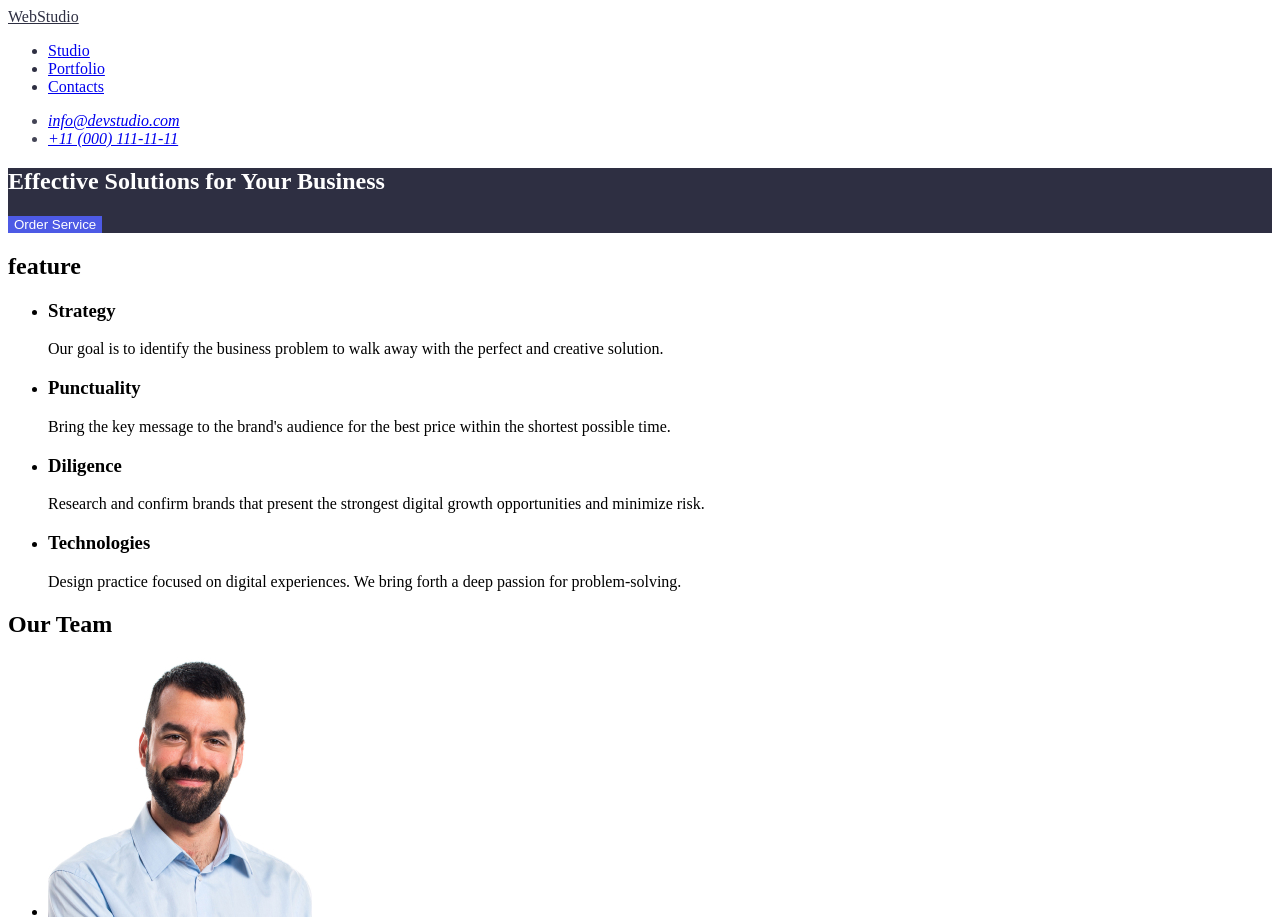
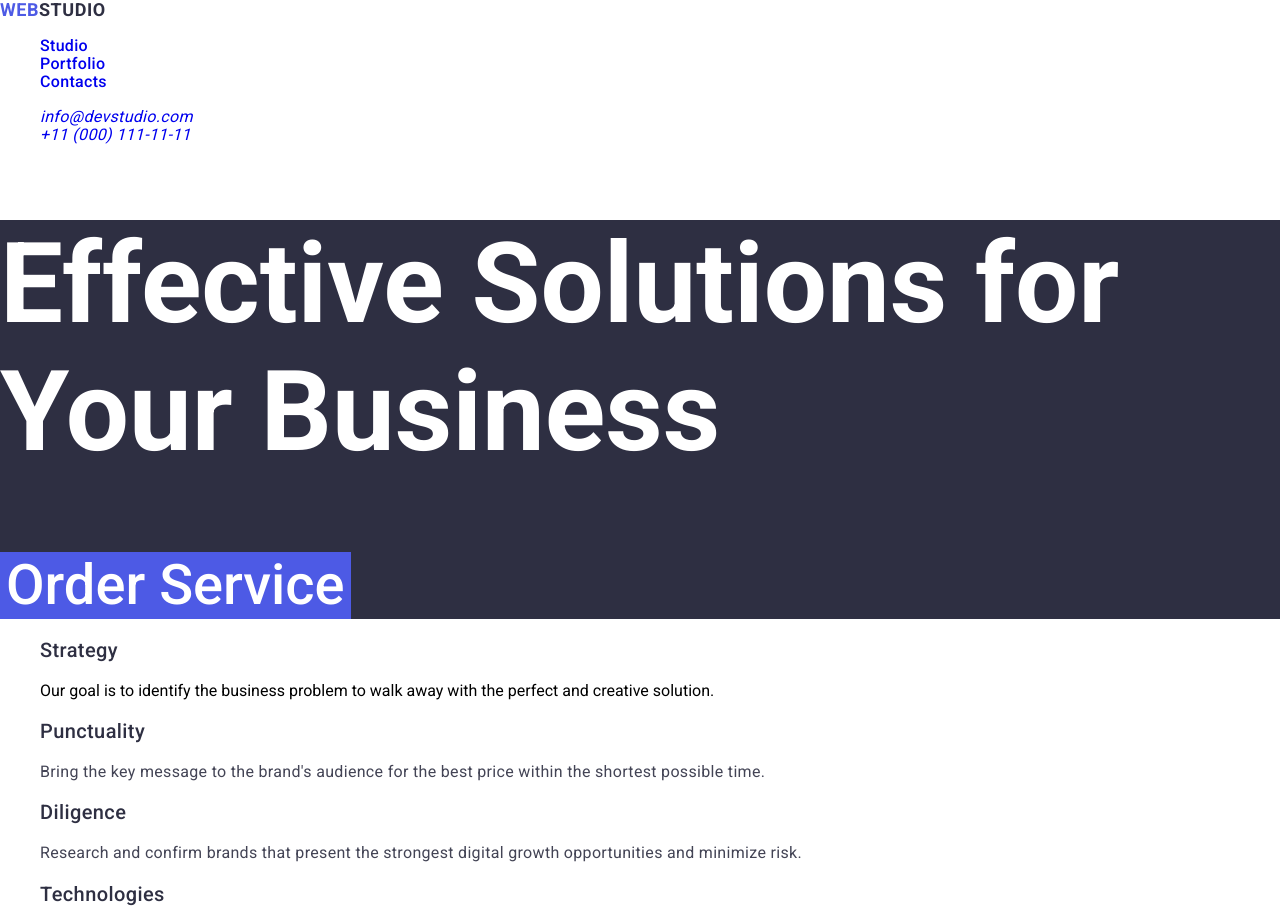
Before and after one commit to iryshanykkolaevna/homework2, a plain HTML site: page index.html in a window 1280 px wide. Shown: the top 920 px of the page. Drawn offline with nearby package versions, Linux system fonts and the light colour scheme.

Commit message:
add chaige to html, add styless css

```diff
--- a/css/styles.css
+++ b/css/styles.css
@@ -1,12 +1,83 @@
+:root{}
+/* bace*/
+    body {font-family:"Roboto", sans-serif;
+    color: #2E2F42;
+    background-color: #FFF;
+    font-size: 16px;
+    }
+    /* global */
+    a{text-decoration: none;}
+    ul{list-style-type: none;}
+    button{font-family: inherit;}
+    .visually-hidden
+    {position: absolute;
+        width: 1px;
+        height: 1px;
+        margin: -1px;
+        border: 0;
+        padding: 0;
+        white-space: nowrap;
+        clip-path: inset(100%);
+        clip: rect(0 0 0 0);
+        overflow: hidden;}
+        /* header */
 .logo{
     color: #2E2F42;
+    font-size: 18px;
+    font-weight: 700;
+    line-height: 1,16;
+    letter-spacing: 0.03em;
+    text-transform: uppercase;
 }
-.nav-link{color: #2E2F42;}
-.contakt{color: #434455;}
-.hero-section{ background: var(--navyblue, #2E2F42);color: #FFFFFF;}
-.hero-button{background:#4D5AE5 ; color: #FFFFFF;cursor: pointer;
-    border: 0; }
-.hero-button:hover{
-    color: #FFFFFF; ;
-    background: #4D5AE5;
+.logo-accent
+{color:#4D5AE5;}
+
+.nav-link
+{color:#2E2F42;
+font-weight: 500;
+line-height: 1,5;
+letter-spacing: 0.02em;
 }
+
+.contakt{color:#434455 ;
+    font-weight: 400;
+    line-height: 1,5;
+    letter-spacing: 0.02em;}
+/* hero-section */
+.hero-section
+{ background: #2E2F42;
+color:#FFFFFF;
+font-size: 56px;
+font-weight: 700;
+line-height: 1,07;
+letter-spacing: 0,02em;
+}
+.hero-button
+{background:#4D5AE5 ;
+color:#FFFFFF; cursor: pointer;
+border: 0;
+font-family:"Roboto",sans-serif ;
+font-weight: 500;
+line-height:1,5 ;
+letter-spacing: 0,04em;}
+.hero-button:hover
+{color:#FFF ;
+background: #4D5AE5;
+}
+/* adventure section */
+.advantage-section{
+  color: #000;  background: #FFF;
+}
+.advantage-title{
+    color:#2E2F42 ;
+    font-size: 20px;
+        font-weight: 500;
+        line-height: 1,2;
+        letter-spacing: 0.02em;
+}
+.advantage-text{
+    color:#434455 ;
+        font-weight: 400;
+        line-height: 1,5;
+        letter-spacing: 0.02em;
+}
--- a/index.html
+++ b/index.html
@@ -4,12 +4,26 @@
     <meta charset="UTF-8" />
     <meta name="viewport" content="width=device-width, initial-scale=1.0" />
     <title>Web Studio</title>
+    <!-- fonts -->
+    <link rel="preconnect" href="https://fonts.googleapis.com" />
+    <link rel="preconnect" href="https://fonts.gstatic.com" crossorigin />
+    <link
+      href="https://fonts.googleapis.com/css2?family=Roboto:wght@400;500;700&display=swap"
+      rel="stylesheet"
+    />
+    <!-- Styles -->
+    <link
+      rel="stylesheet"
+      href="https://cdnjs.cloudflare.com/ajax/libs/normalize/8.0.1/normalize.min.css"
+    />
     <link rel="stylesheet" href="./css/styles.css" />
   </head>
   <body>
     <header>
       <nav>
-        <a class="logo" href="./index.html">WebStudio</a>
+        <a class="logo" href="./index.html"
+          ><span class="logo-accent">Web</span>studio</a
+        >
         <ul>
           <li class="nav-link"><a href="#">Studio</a></li>
           <li class="nav-link"><a href="#">Portfolio</a></li>
@@ -34,33 +48,33 @@
         <button class="hero-button" type="button">Order Service</button>
       </section>
       <!-- Info section -->
-      <section>
-        <h2>feature</h2>
+      <section class="advantage-section">
+        <h2 class="visually-hidden">feature</h2>
         <ul>
           <li>
-            <h3>Strategy</h3>
+            <h3 class="advantage-title">Strategy</h3>
             <p>
               Our goal is to identify the business problem to walk away with the
               perfect and creative solution.
             </p>
           </li>
           <li>
-            <h3>Punctuality</h3>
-            <p>
+            <h3 class="advantage-title">Punctuality</h3>
+            <p class="advantage-text">
               Bring the key message to the brand's audience for the best price
               within the shortest possible time.
             </p>
           </li>
           <li>
-            <h3>Diligence</h3>
-            <p>
+            <h3 class="advantage-title">Diligence</h3>
+            <p class="advantage-text">
               Research and confirm brands that present the strongest digital
               growth opportunities and minimize risk.
             </p>
           </li>
           <li>
-            <h3>Technologies</h3>
-            <p>
+            <h3 class="advantage-title">Technologies</h3>
+            <p class="advantage-text">
               Design practice focused on digital experiences. We bring forth a
               deep passion for problem-solving.
             </p>
```
